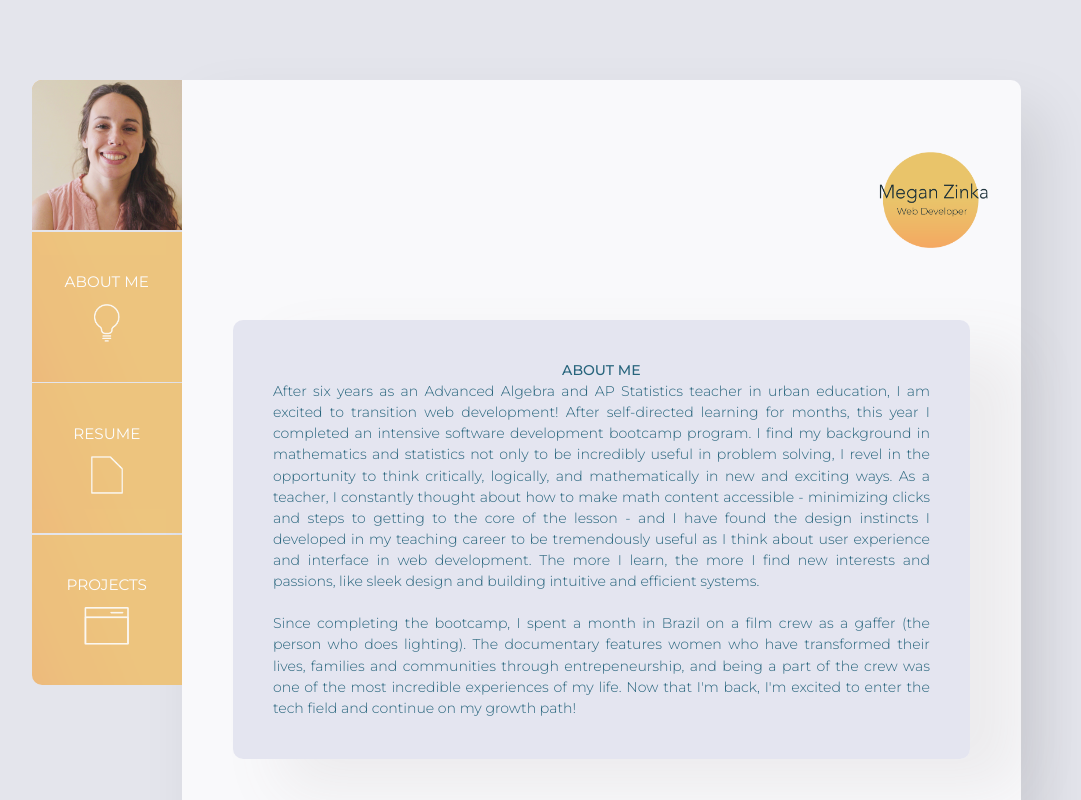
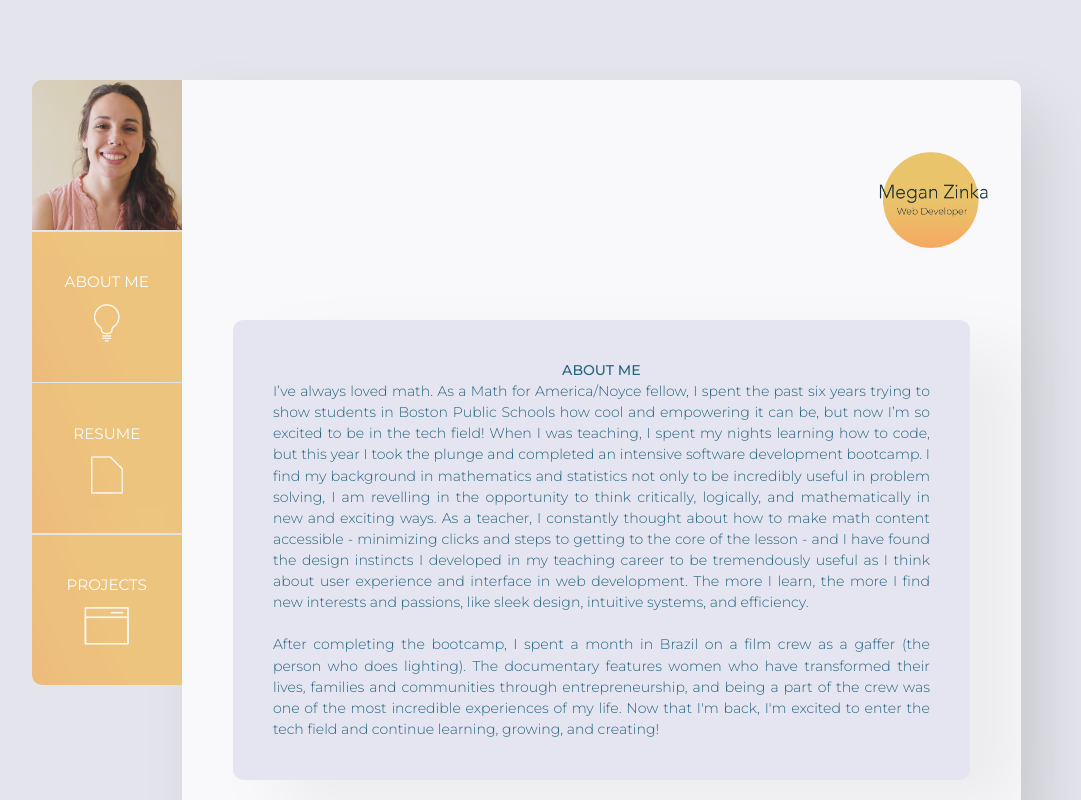
Before and after one commit to meganzinka/portfolio-site, a React (Create React App) app: page /about in a window 1280 px wide. Shown: the whole page, without its empty margins (133-1214 px from the left). Built offline with nearby package versions, Linux system fonts and the light colour scheme.

Commit message:
changed about me

```diff
--- a/src/components/About.jsx
+++ b/src/components/About.jsx
@@ -15,13 +15,14 @@ const About = () => {
       <div className="main">
         <div id="about-me">
           <h3>ABOUT ME</h3>
-          After six years as an Advanced Algebra and AP Statistics teacher in urban education, I am excited to transition web development! After self-directed learning for months, this year I completed an intensive software development bootcamp program. I find my background in mathematics and statistics not only to be incredibly useful in problem solving, I revel in the opportunity to think critically, logically, and mathematically in new and exciting ways. As a teacher, I constantly thought about how to make math content accessible - minimizing clicks and steps to getting to the core of the lesson - and I have found the design instincts I developed in my teaching career to be tremendously useful as I think about user experience and interface in web development. The more I learn, the more I find new interests and passions, like sleek design and building intuitive and efficient systems.
-          <br></br>
-          <br></br>
+          I’ve always loved math. As a Math for America/Noyce fellow, I spent the past six years trying to show students in Boston Public Schools how cool and empowering it can be, but now I’m so excited to be in the tech field! When I was teaching, I spent my nights learning how to code, but this year I took the plunge and completed an intensive software development bootcamp. I find my background in mathematics and statistics not only to be incredibly useful in problem solving, I am revelling in the opportunity to think critically, logically, and mathematically in new and exciting ways. As a teacher, I constantly thought about how to make math content accessible - minimizing clicks and steps to getting to the core of the lesson - and I have found the design instincts I developed in my teaching career to be tremendously useful as I think about user experience and interface in web development. The more I learn, the more I find new interests and passions, like sleek design, intuitive systems, and efficiency.
+         <br></br>
+         <br></br>
 
-          Since completing the bootcamp, I spent a month in Brazil on a film
-          crew as a gaffer (the person who does lighting). The documentary features women who have transformed their lives, families and communities through entrepeneurship, and being a part of the crew was one of the most incredible experiences of my life. Now that I'm back, I'm excited to enter the tech field and continue on my growth path!
-        </div>
+         After completing the bootcamp, I spent a month in Brazil on a film crew as a gaffer (the person who does lighting). The documentary features women who have transformed their lives, families and communities through entrepreneurship, and being a part of the crew was one of the most incredible experiences of my life. Now that I'm back, I'm excited to enter the tech field and continue learning, growing, and creating!
+       </div>
+
+
 
         <a target="_blank" href="https://github.com/meganzinka">
           <img src={gitHub} id="about-github-icon" />
```
